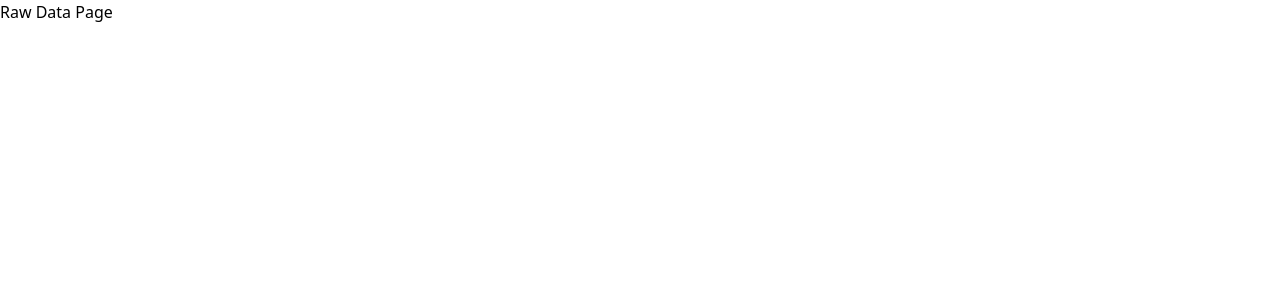
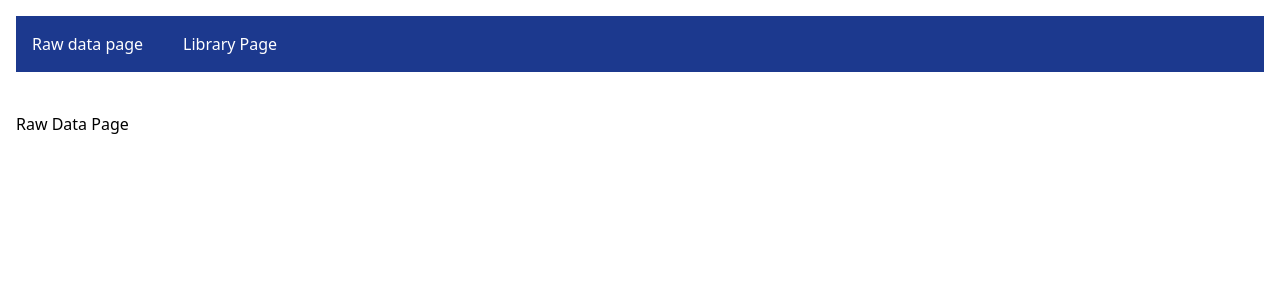
Before and after one commit to Lsmith2895/logans-library, a React (Vite) app: page / in a window 1280 px wide. Shown: the top 300 px of the page. Built offline with nearby package versions, Linux system fonts and the light colour scheme.

Commit message:
add rough styling for developer ease not final

```diff
--- a/src/App.tsx
+++ b/src/App.tsx
@@ -5,10 +5,10 @@ import { LibraryPage } from "./pages/LibraryPage";
 function App() {
   return (
     <>
-      <div>
-        <nav>
-          <Link to="/" />
-          <Link to="/library" />
+      <div className="p-4">
+        <nav className="bg-blue-900 text-white flex space-x-10 p-4">
+          <Link to="/" >Raw data page</Link>
+          <Link to="/library" > Library Page</Link>
         </nav>
         <Routes>
           <Route path='/' element={<RawDataPage />} />
--- a/src/pages/LibraryPage.tsx
+++ b/src/pages/LibraryPage.tsx
@@ -1,7 +1,7 @@
 function LibraryPage(){
 
     return (
-        <div>Library Page</div>
+        <div className="pt-10">Library Page</div>
     )
 }
 
--- a/src/pages/RawDataPage.tsx
+++ b/src/pages/RawDataPage.tsx
@@ -1,6 +1,6 @@
 function RawDataPage(){
     return (
-        <div>Raw Data Page</div>
+        <div className="pt-10">Raw Data Page</div>
     )
 }
 
```
